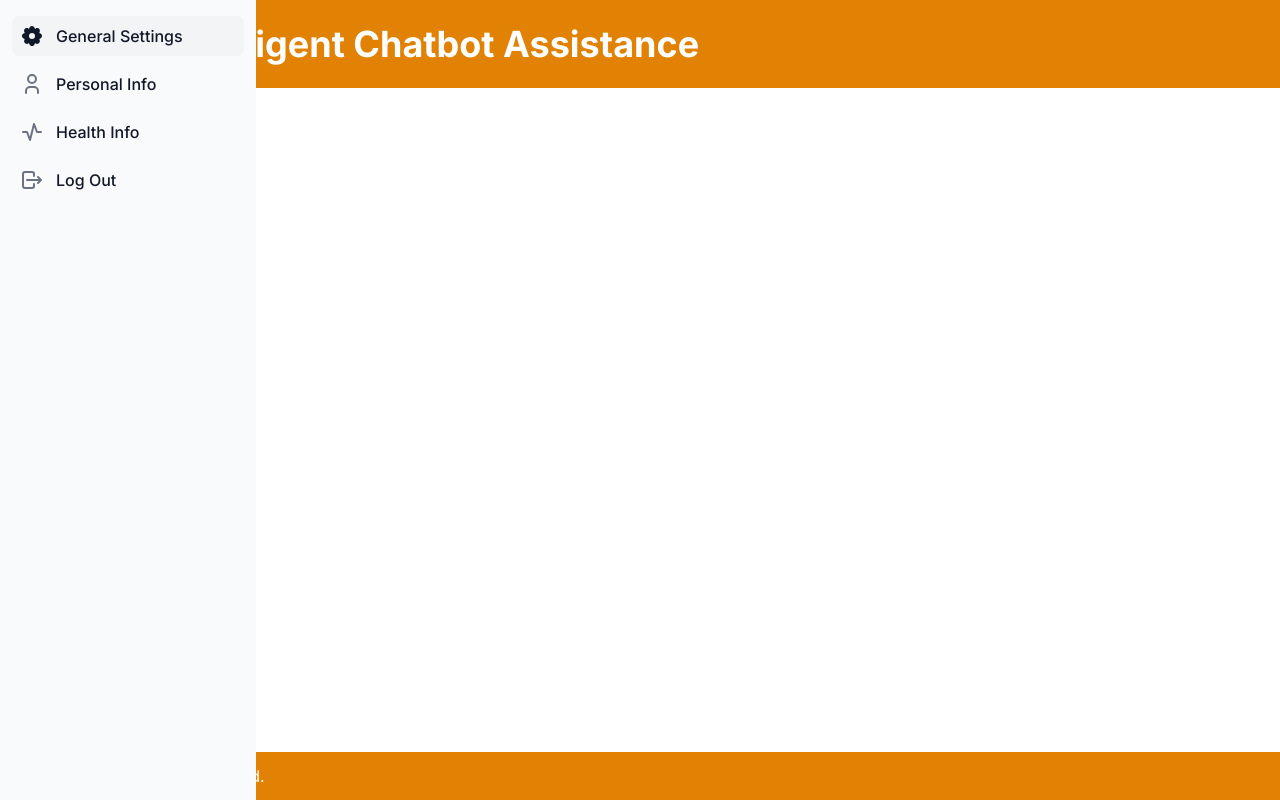
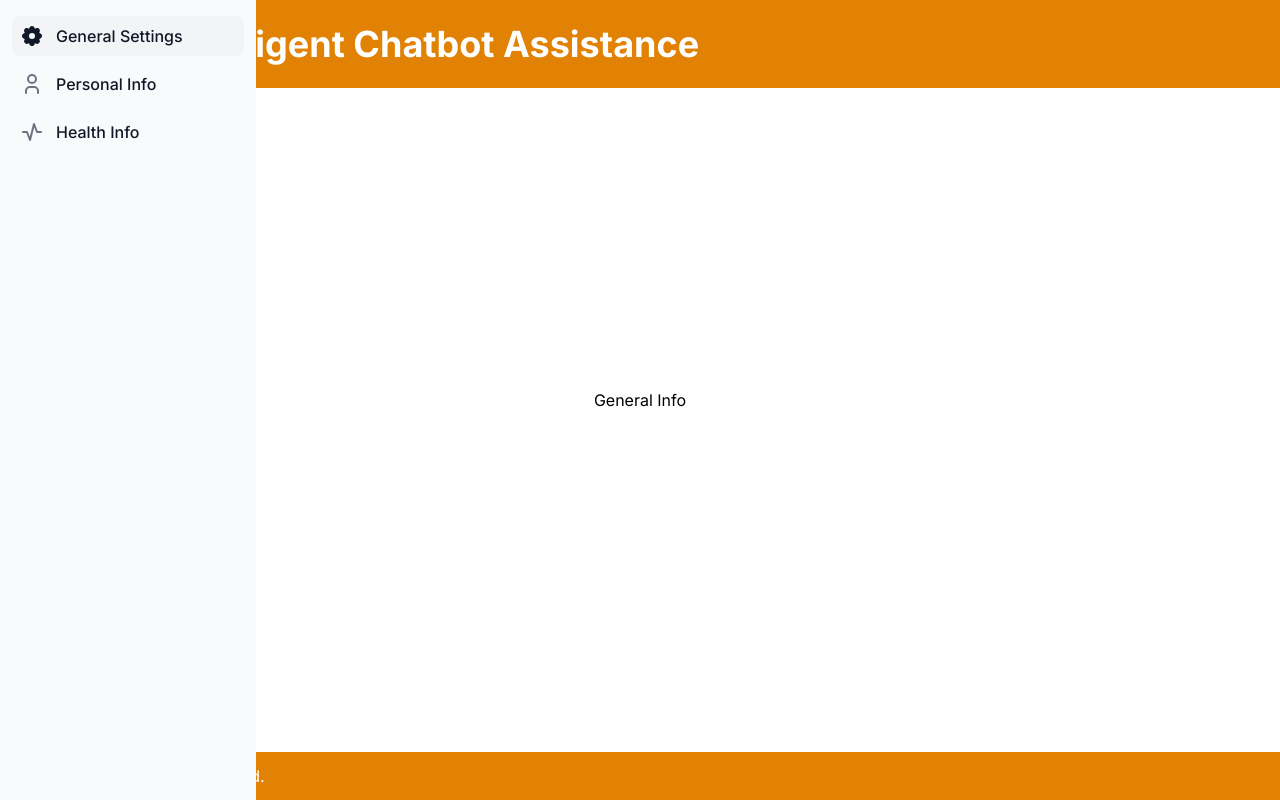
Before and after one commit to dang-nguyendd/caps-client, a Next.js app: page /settings in a window 1280 px wide. Built offline with nearby package versions, Linux system fonts and the light colour scheme.

Commit message:
fix sidebar conditional rendering

```diff
--- /dev/null
+++ b/src/constant/settings-page.ts
@@ -0,0 +1,5 @@
+export const TAB_NAMES = {
+  general: "general",
+  health: "health",
+  personal: "personal",
+};
--- a/src/pages/settings/general.tsx
+++ b/src/pages/settings/general.tsx
@@ -12,4 +12,4 @@ const Component = React.memo(() => {
 
 Component.displayName = "General";
 
-export default withLayout(Component);
+export default Component;
--- a/src/pages/settings/health.tsx
+++ b/src/pages/settings/health.tsx
@@ -1,6 +1,4 @@
 import React from "react";
-
-import withLayout from "@/hoc/withLayout";
 
 const Component = React.memo(() => {
   return (
@@ -12,4 +10,4 @@ const Component = React.memo(() => {
 
 Component.displayName = "Health";
 
-export default withLayout(Component);
+export default Component;
--- a/src/pages/settings/index.tsx
+++ b/src/pages/settings/index.tsx
@@ -1,19 +1,22 @@
 /* eslint-disable tailwindcss/no-custom-classname */
 import { useState } from "react";
 
-import { IconX } from "@tabler/icons-react";
 import { useRouter } from "next/router";
 
-import Button from "@/core/button";
 import withLayout from "@/hoc/withLayout";
 
+import General from "./general";
+import Health from "./health";
+import Personal from "./personal";
+import { TAB_NAMES } from "../../constant/settings-page";
+
 const Component = () => {
-  const [activeTab, setActiveTab] = useState("general");
+  const { general, personal, health } = TAB_NAMES;
+  const [activeTab, setActiveTab] = useState(general);
   const router = useRouter();
 
   const handleTabClick = (tab: any) => {
     setActiveTab(tab);
-    router.push("settings/" + tab);
   };
 
   const handleLogOut = () => {
@@ -27,21 +30,19 @@ const Component = () => {
         className="fixed left-0 top-0 z-40 h-screen w-64 -translate-x-full transition-transform sm:translate-x-0"
         aria-label="Sidebar"
       >
-        <div className="h-full overflow-y-auto bg-gray-50 px-3 py-4 dark:bg-gray-800">
+        <div className="h-full overflow-y-auto bg-gray-50 px-3 py-4 dark:bg-blue">
           <ul className="space-y-2 font-medium">
             <li>
               <a
                 className={`flex items-center rounded-lg p-2 text-gray-900 hover:bg-gray-100 dark:text-white dark:hover:bg-gray-700 ${
-                  activeTab === "general" ? "bg-gray-100 dark:bg-gray-700" : ""
+                  activeTab === general ? "bg-gray-100 dark:bg-grey" : ""
                 }`}
-                onClick={() => handleTabClick("general")}
+                onClick={() => handleTabClick(general)}
               >
                 <svg
                   xmlns="http://www.w3.org/2000/svg"
                   className={`h-6 w-6 text-gray-500 transition duration-75 group-hover:text-gray-900 dark:text-gray-400 dark:group-hover:text-white ${
-                    activeTab === "general"
-                      ? "text-gray-900 dark:text-white"
-                      : ""
+                    activeTab === general ? "text-gray-900 dark:text-white" : ""
                   } icon icon-tabler icon-tabler-settings-filled`}
                   width="24"
                   height="24"
@@ -65,14 +66,14 @@ const Component = () => {
             <li>
               <a
                 className={`flex items-center rounded-lg p-2 text-gray-900 hover:bg-gray-100 dark:text-white dark:hover:bg-gray-700 ${
-                  activeTab === "personal" ? "bg-gray-100 dark:bg-gray-700" : ""
+                  activeTab === personal ? "bg-gray-100 dark:bg-grey" : ""
                 }`}
-                onClick={() => handleTabClick("personal")}
+                onClick={() => handleTabClick(personal)}
               >
                 <svg
                   xmlns="http://www.w3.org/2000/svg"
                   className={`h-6 w-6 text-gray-500 transition duration-75 group-hover:text-gray-900 dark:text-gray-400 dark:group-hover:text-white ${
-                    activeTab === "personal"
+                    activeTab === personal
                       ? "text-gray-900 dark:text-white"
                       : ""
                   } icon icon-tabler icon-tabler-user`}
@@ -96,16 +97,14 @@ const Component = () => {
             <li>
               <a
                 className={`flex items-center rounded-lg p-2 text-gray-900 hover:bg-gray-100 dark:text-white dark:hover:bg-gray-700 ${
-                  activeTab === "health" ? "bg-gray-100 dark:bg-gray-700" : ""
+                  activeTab === health ? "bg-gray-100 dark:bg-grey" : ""
                 }`}
-                onClick={() => handleTabClick("health")}
+                onClick={() => handleTabClick(health)}
               >
                 <svg
                   xmlns="http://www.w3.org/2000/svg"
                   className={`h-6 w-6 text-gray-500 transition duration-75 group-hover:text-gray-900 dark:text-gray-400 dark:group-hover:text-white ${
-                    activeTab === "health"
-                      ? "text-gray-900 dark:text-white"
-                      : ""
+                    activeTab === health ? "text-gray-900 dark:text-white" : ""
                   } icon icon-tabler icon-tabler-activity`}
                   width="24"
                   height="24"
@@ -124,39 +123,18 @@ const Component = () => {
                 </span>
               </a>
             </li>
-            <li>
-              <a
-                className={`flex items-center rounded-lg p-2 text-gray-900 hover:bg-gray-100 dark:text-white dark:hover:bg-gray-700 ${
-                  activeTab === "logout" ? "bg-gray-100 dark:bg-gray-700" : ""
-                }`}
-                onClick={() => handleLogOut()}
-              >
-                <svg
-                  xmlns="http://www.w3.org/2000/svg"
-                  className={`h-6 w-6 text-gray-500 transition duration-75 group-hover:text-gray-900 dark:text-gray-400 dark:group-hover:text-white ${
-                    activeTab === "logout"
-                      ? "text-gray-900 dark:text-white"
-                      : ""
-                  } icon icon-tabler icon-tabler-logout`}
-                  width="24"
-                  height="24"
-                  viewBox="0 0 24 24"
-                  stroke-width="2"
-                  stroke="currentColor"
-                  fill="none"
-                  stroke-linecap="round"
-                  stroke-linejoin="round"
-                >
-                  <path stroke="none" d="M0 0h24v24H0z" fill="none"></path>
-                  <path d="M14 8v-2a2 2 0 0 0 -2 -2h-7a2 2 0 0 0 -2 2v12a2 2 0 0 0 2 2h7a2 2 0 0 0 2 -2v-2"></path>
-                  <path d="M7 12h14l-3 -3m0 6l3 -3"></path>
-                </svg>
-                <span className="ml-3 flex-1 whitespace-nowrap">Log Out</span>
-              </a>
-            </li>
           </ul>
         </div>
       </aside>
+      {activeTab == "general" ? (
+        <General />
+      ) : activeTab == "health" ? (
+        <Health />
+      ) : activeTab == "personal" ? (
+        <Personal />
+      ) : (
+        <h1></h1>
+      )}
     </div>
   );
 };
--- a/src/pages/settings/personal.tsx
+++ b/src/pages/settings/personal.tsx
@@ -1,15 +1,47 @@
 import React from "react";
-
-import withLayout from "@/hoc/withLayout";
+import { useState } from "react";
+interface userInfo {
+  name: string;
+  dob: string;
+  gender: string;
+  email: string;
+}
 
 const Component = React.memo(() => {
+  const placeHolder: userInfo = {
+    name: "Giang Nguyen",
+    dob: "18/05",
+    gender: "male",
+    email: "hahahaaa",
+  };
+
+  const [userInfo, setUserInfo] = useState(placeHolder);
   return (
-    <div className="flex h-full w-full items-center justify-center">
-      Personal Info
-    </div>
+    <main className="grow p-8">
+      <div className="mx-auto max-w-3xl overflow-hidden rounded-lg bg-white shadow-lg">
+        <div className="px-8 py-6">
+          <div className="mb-6 flex items-center">
+            <div className="mr-4 h-10 w-10 rounded-full bg-blue"></div>
+            <h2 className="text-2xl font-semibold">{userInfo.name}</h2>
+          </div>
+          <div className="mb-6">
+            <h3 className="text-lg font-semibold">Date of Birth</h3>
+            <p>{userInfo.dob}</p>
+          </div>
+          <div className="mb-6">
+            <h3 className="text-lg font-semibold">Gender</h3>
+            <p>{userInfo.gender}</p>
+          </div>
+          <div className="mb-6">
+            <h3 className="text-lg font-semibold">Email</h3>
+            <p>{userInfo.email}</p>
+          </div>
+        </div>
+      </div>
+    </main>
   );
 });
 
 Component.displayName = "Personal";
 
-export default withLayout(Component);
+export default Component;
```
